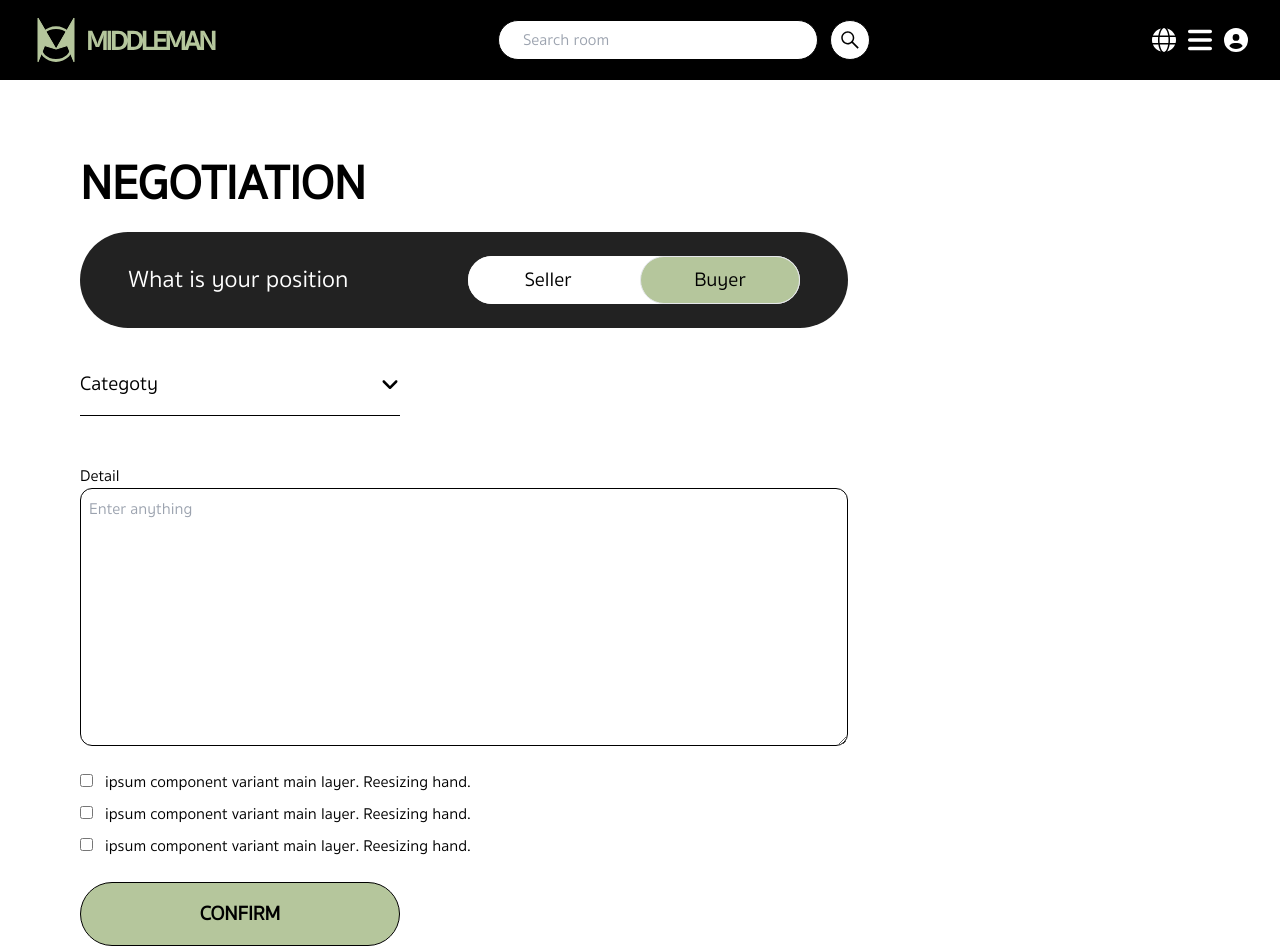
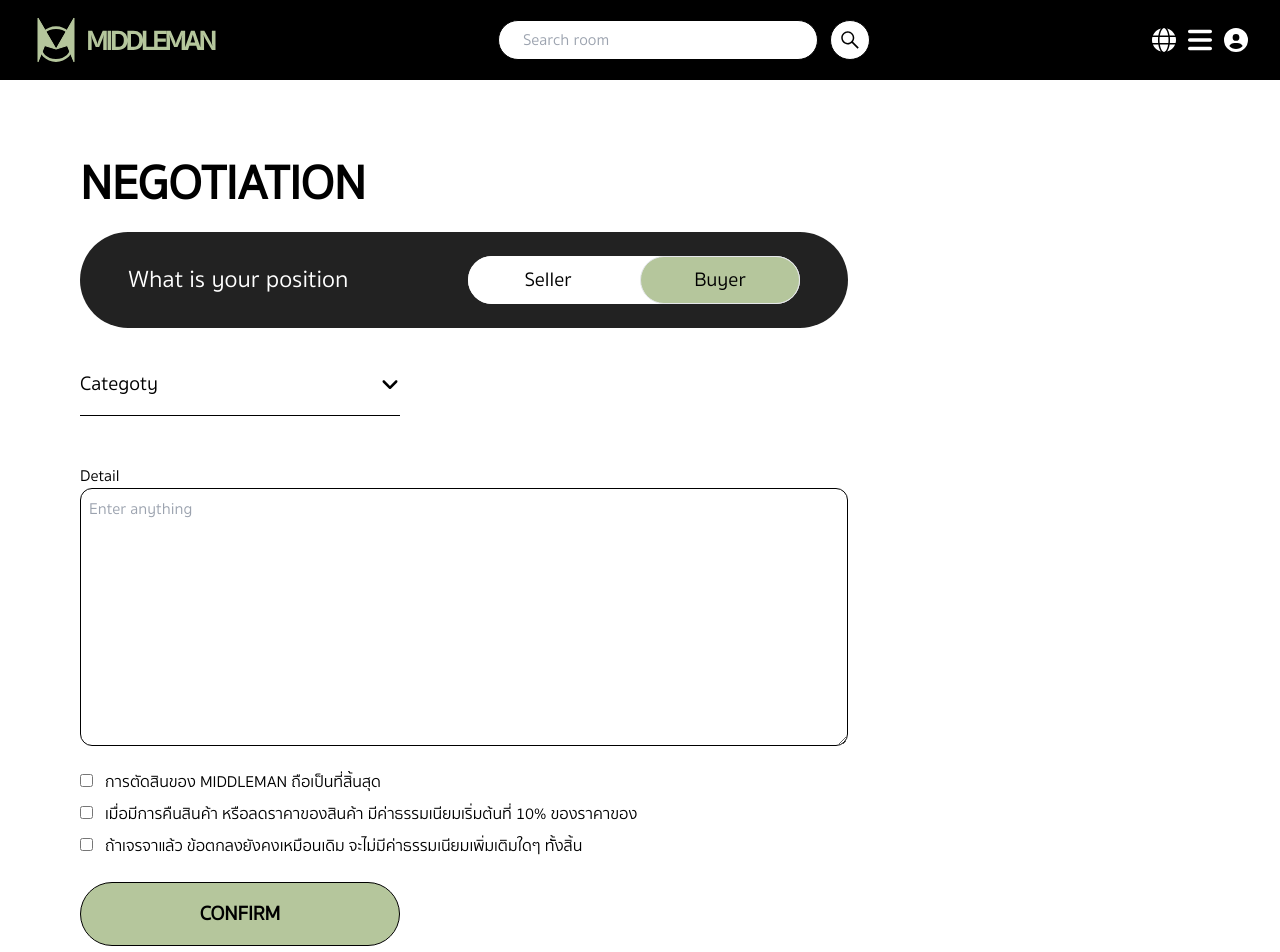
Before and after one commit to Setthapong-M/next-middleman, a Next.js app: page /negotiation in a window 1280 px wide. Shown: the top 952 px of the page. Built offline with nearby package versions, Linux system fonts and the light colour scheme.

Commit message:
Add Lorem home, negotiation

```diff
--- a/src/app/components/OrganismDesktop/Heading1.jsx
+++ b/src/app/components/OrganismDesktop/Heading1.jsx
@@ -6,7 +6,7 @@ function Heading1() {
   const title1 = "MIDDLEMAN"
   const title2 ="TRUSTABLE BUT "
   const title3 = "MUST TO PROVE"
-  const content = "Lorem ipsum dolor sit amet consectetur. Aliquam elit commodo egestas ornare. Scelerisque id aliquam faucibus urna velit. In semper fringilla mollis ornare leo. Blandit sit eget odio hendrerit."
+  const content = "ระบบคนกลางที่จะเป็นตัวช่วยในการซื้อ-ขายของออนไลน์ ครอบคลุมทั้งคนกลางในการซื้อ-ขาย และการต่อรองหลังรับของ"
 
   return (
     <div className='max-w-screen-xl mx-auto pt-6 pb-20 md:py-20 px-8'>
--- a/src/app/components/OrganismDesktop/Heading2.jsx
+++ b/src/app/components/OrganismDesktop/Heading2.jsx
@@ -6,7 +6,7 @@ function Heading2() {
     const title1 = "CLOSE A DEAL WITH"
     const title2 ="MIDDLEMAN"
     const title3 = ""
-    const content = "Lorem ipsum dolor sit amet consectetur. Aliquam elit commodo egestas ornare. Scelerisque id aliquam faucibus urna velit. In semper fringilla mollis ornare leo. Blandit sit eget odio hendrerit."
+    const content = "ค่าบริการเริ่มต้นเพียง 100 บาทต่อการผ่านคนกลาง"
 
     return (
         <div className='max-w-screen-xl mx-auto py-20 px-8'>
--- a/src/app/components/OrganismDesktop/Heading3.jsx
+++ b/src/app/components/OrganismDesktop/Heading3.jsx
@@ -6,7 +6,7 @@ function Heading3() {
     const title1 = "IF YOU EVER"
     const title2 ="HAD CHEATED"
     const title3 = ""
-    const content = "Lorem ipsum dolor sit amet consectetur. Aliquam elit commodo egestas ornare. Scelerisque id aliquam faucibus urna velit. In semper fringilla mollis ornare leo. Blandit sit eget odio hendrerit."
+    const content = "ปิดช่องทางการโดนโกงด้วยการผ่านกลาง ผู้ซื้อได้เช็คของก่อนที่ผู้ขายจะได้รับเงิน ผู้ขายได้รับความน่าเชื่อถือในการซื้อขายออนไลน์"
 
     return (
         <div className='max-w-screen-xl mx-auto py-20 px-8'>
--- a/src/app/components/OrganismDesktop/Heading4.jsx
+++ b/src/app/components/OrganismDesktop/Heading4.jsx
@@ -6,7 +6,7 @@ function Heading4() {
     const title1 = "WAITING FOR"
     const title2 ="A STUFF WILL NOT"
     const title3 = "BE WASTEFUL"
-    const content = "Lorem ipsum dolor sit amet consectetur. Aliquam elit commodo egestas ornare. Scelerisque id aliquam faucibus urna velit. In semper fringilla mollis ornare leo. Blandit sit eget odio hendrerit."
+    const content = "เพียงแค่ของถึงมือผู้ซื้อ แล้วได้รับการกดยืนยันของ เราจะส่งเงินให้คุณตามเวลาที่กำหนด(ช่วงเวลา) คุณจะไม่ต้องกังวลว่าเงินที่โอนไปแล้ว จะโดนโกงหรือไม่"
 
     return (
         <div className='max-w-screen-xl mx-auto py-20 px-8'>
--- a/src/app/components/OrganismDesktop/Negotiation.jsx
+++ b/src/app/components/OrganismDesktop/Negotiation.jsx
@@ -7,7 +7,7 @@ function Negotiation() {
         <div className='max-w-screen-xl mx-auto flex flex-col md:flex-row md:justify-between md:items-center py-20 gap-12'>
             <div className='max-w-md flex flex-col text-white gap-12'>
                 <h1 className='text-5xl'>Negotiation</h1>
-                <p>Lorem ipsum dolor sit amet consectetur. Aliquam elit commodo egestas ornare. Scelerisque id aliquam faucibus urna velit. In semper fringilla mollis ornare leo. Blandit sit eget odio hendrerit.</p>
+                <p>เมื่อพบปัญหาในของที่ได้รับ ผู้ขายสามารถลดราคาสินค้าได้โดยตรงผ่านทางเรา แต่ถ้าการต่อรองกันรอบนอกไม่เป็นผล ให้เราเป็นผู้ช่วยหาทางออกของทั้งสองฝ่าย</p>
             </div>
             <Link href="/negotiation"><button className='w-full md:w-96 h-14 md:h-20 rounded-full bg-white text-2xl font-bold'>NEGOTIATE</button></Link>
         </div>
--- a/src/app/components/moleculeDesktop/BuyerInfo.jsx
+++ b/src/app/components/moleculeDesktop/BuyerInfo.jsx
@@ -17,7 +17,7 @@ function BuyerInfo() {
                 <p>Phone number : {phone}</p>
             </div>
             <div className='flex gap-x-3'>
-                <p className='text-nowrap'>Address : </p>
+                <p className='text-nowrap'>Address :</p>
                 <p className='w-full text-wrap'>{address}</p>
             </div>
         </div>
--- a/src/app/components/moleculeDesktop/ProductInfo.jsx
+++ b/src/app/components/moleculeDesktop/ProductInfo.jsx
@@ -13,7 +13,7 @@ function ProductInfo() {
                 <p>Phone number : {price}</p>
             </div>
             <div className='flex gap-x-3'>
-                <p className='text-nowrap'>Description : </p>
+                <p className='text-nowrap'>Description :</p>
                 <div className=''>{descr}</div>
             </div>
         </div>
--- a/src/app/negotiation/page.jsx
+++ b/src/app/negotiation/page.jsx
@@ -15,9 +15,9 @@ function Negotiation() {
     'Negotiate by MIDDLEMAN',
   ]
 
-  const contract1 = "ipsum component variant main layer. Reesizing hand."
-  const contract2 = "ipsum component variant main layer. Reesizing hand."
-  const contract3 = "ipsum component variant main layer. Reesizing hand."
+  const contract1 = "การตัดสินของ MIDDLEMAN ถือเป็นที่สิ้นสุด"
+  const contract2 = "เมื่อมีการคืนสินค้า หรือลดราคาของสินค้า มีค่าธรรมเนียมเริ่มต้นที่ 10% ของราคาของ"
+  const contract3 = "ถ้าเจรจาแล้ว ข้อตกลงยังคงเหมือนเดิม จะไม่มีค่าธรรมเนียมเพิ่มเติมใดๆ ทัั้งสิ้น"
 
 
   return (
```
